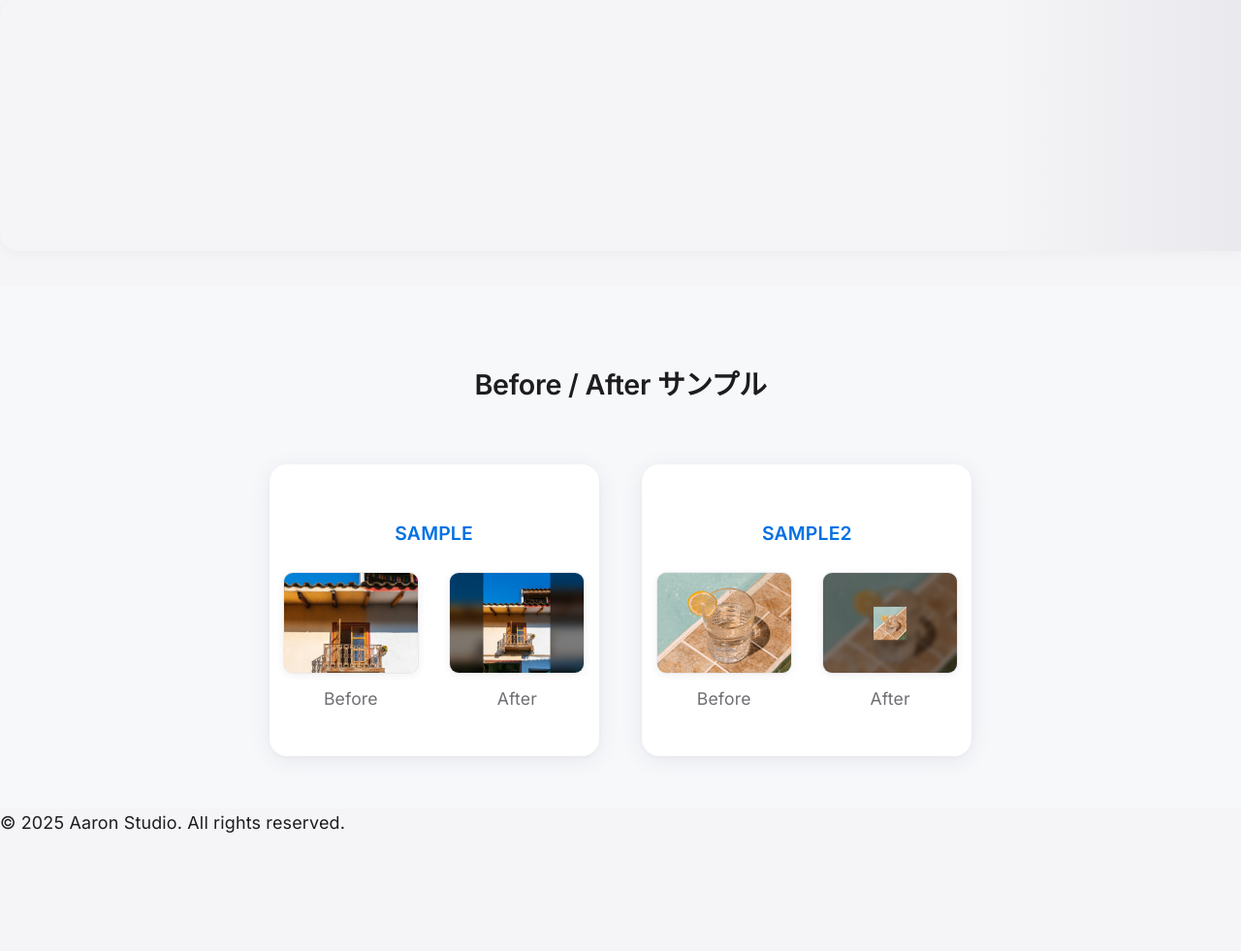
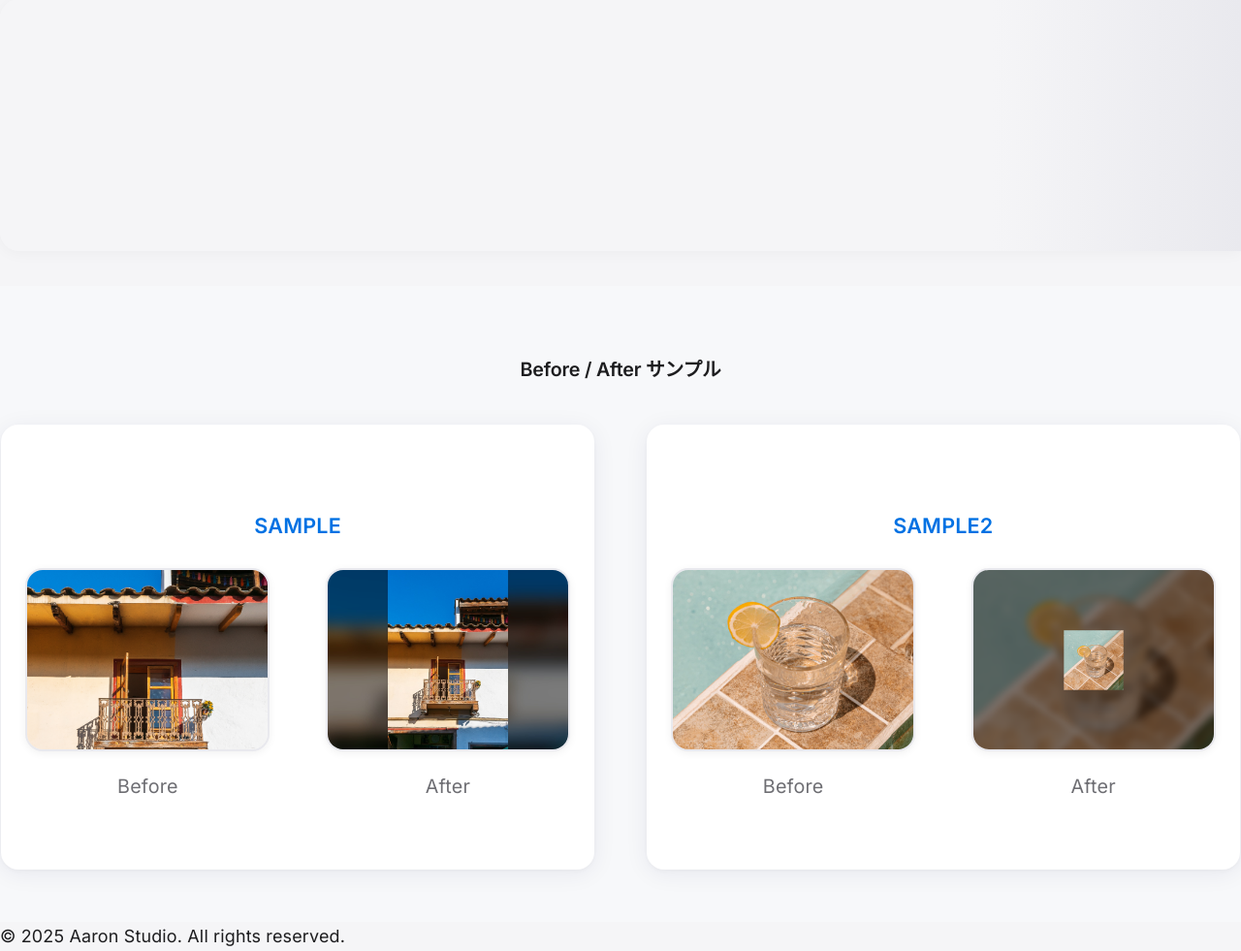
Before and after one commit to MudKip-lv1/tailstroke, a Flask app: page / in a window 1280 px wide. Shown: the part 928-1909 px from the top of the page at 97% size. Before the commit the page ends 1787 px from the top, so only its background shows below. Run offline with Flask 3, Linux system fonts and the light colour scheme.

```diff
--- a/templates/index.html
+++ b/templates/index.html
@@ -207,7 +207,7 @@
 
     .sample-area h2 {
       text-align: center;
-      font-size: 1.6em;
+      font-size: 1.1em;         /* タイトルを小さく */
       font-weight: 700;
       letter-spacing: -0.01em;
       margin-bottom: 2em;
@@ -217,7 +217,7 @@
     .sample-gallery {
       display: flex;
       flex-wrap: wrap;
-      gap: 2.5em;
+      gap: 3em;
       justify-content: center;
       align-items: stretch;
     }
@@ -226,23 +226,18 @@
       background: #fff;
       border-radius: 18px;
       box-shadow: 0 4px 24px rgba(30, 34, 90, 0.07), 0 1.5px 4px rgba(0,0,0,0.03);
-      padding: 2em 2em 1.5em 2em;
+      padding: 3.6em 3.6em 2.7em 3.6em;   /* 1.8倍 */
       display: flex;
       flex-direction: column;
       align-items: center;
-      min-width: 270px;
-      max-width: 340px;
+      min-width: 486px;   /* 1.8倍 */
+      max-width: 612px;   /* 1.8倍 */
       transition: box-shadow 0.18s, transform 0.18s;
       margin-bottom: 0.5em;
     }
 
-    .sample-block:hover {
-      box-shadow: 0 8px 32px rgba(30, 34, 90, 0.16), 0 2px 8px rgba(0,0,0,0.06);
-      transform: translateY(-4px) scale(1.5);
-    }
-
     .sample-block h3 {
-      font-size: 1.08em;
+      font-size: 1.2em;
       font-weight: 600;
       margin-bottom: 1.2em;
       color: #0071e3;
@@ -251,7 +246,7 @@
 
     .sample-images {
       display: flex;
-      gap: 1.2em;
+      gap: 2.2em; /* 1.8倍 */
       justify-content: center;
       width: 100%;
     }
@@ -260,17 +255,17 @@
       display: flex;
       flex-direction: column;
       align-items: center;
-      min-width: 150px;
-      max-width: 190px;
+      min-width: 270px;   /* 1.8倍 */
+      max-width: 342px;   /* 1.8倍 */
     }
 
     .sample-images img {
       width: 100%;
-      max-width: 140px;
+      max-width: 252px;   /* 1.8倍 */
       aspect-ratio: 4/3;
       object-fit: cover;
-      border-radius: 10px;
-      border: 1.5px solid #e9e9ee;
+      border-radius: 18px;
+      border: 2.7px solid #e9e9ee;
       box-shadow: 0 2px 8px rgba(0,0,0,0.06);
       background: #f5f5f7;
       transition: box-shadow 0.18s;
@@ -283,8 +278,8 @@
     }
 
     .sample-images p {
-      margin-top: 0.6em;
-      font-size: 0.98em;
+      margin-top: 1em;
+      font-size: 1.1em;
       font-weight: 500;
       color: #6e6e73;
       letter-spacing: 0.01em;
```
